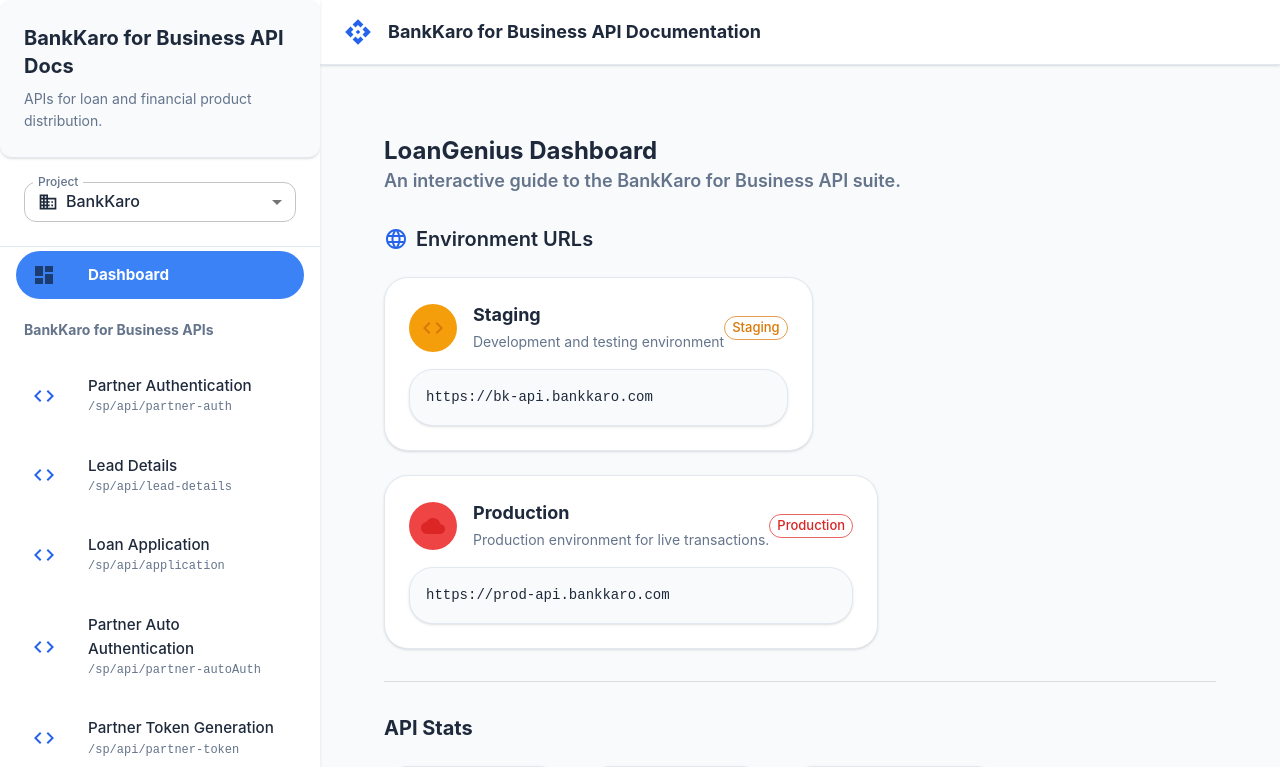
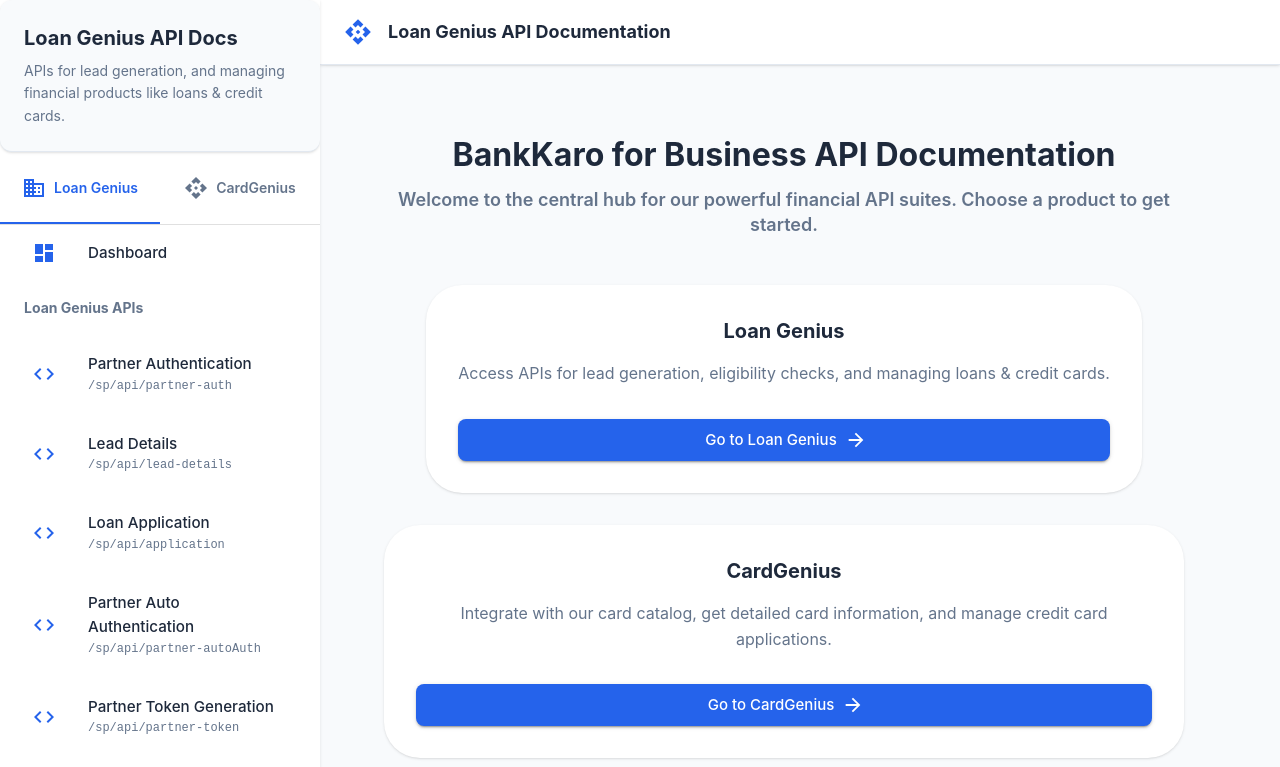
Before and after one commit to shruti698/BankKaro-API-documentation, a React (Vite) app: page / in a window 1280 px wide. Before the commit this address led to /loangenius-dashboard. Shown: the top 767 px of the page. Built offline with nearby package versions, Linux system fonts and the light colour scheme.

Commit message:
feat: Replace project dropdown with tabs and add landing page

```diff
--- a/src/App.jsx
+++ b/src/App.jsx
@@ -7,6 +7,7 @@
 import LoanGeniusDashboard from './components/LoanGeniusDashboard';
 import CardGeniusDashboard from './components/CardGeniusDashboard';
 import ComingSoon from './components/ComingSoon';
+import Home from './components/Home';
 
 const theme = createTheme({
   palette: {
@@ -160,9 +161,9 @@
         <Box sx={{ display: 'flex', height: '100vh' }}>
           <Layout>
             <Routes>
-              <Route path="/" element={<Navigate to="/loangenius-dashboard" replace />} />
-              <Route path="/loangenius-dashboard" element={<LoanGeniusDashboard />} />
-              <Route path="/cardgenius-dashboard" element={<CardGeniusDashboard />} />
+              <Route path="/" element={<Home />} />
+              <Route path="/loangenius" element={<LoanGeniusDashboard />} />
+              <Route path="/cardgenius" element={<CardGeniusDashboard />} />
               <Route path="/docs/:endpoint" element={<ApiDocumentation />} />
               <Route path="/coming-soon" element={<ComingSoon />} />
             </Routes>
--- /dev/null
+++ b/src/components/Home.jsx
@@ -0,0 +1,78 @@
+import React from 'react';
+import { Box, Typography, Button, Paper, Grid } from '@mui/material';
+import { useNavigate } from 'react-router-dom';
+import { ArrowForward } from '@mui/icons-material';
+
+const Home = () => {
+  const navigate = useNavigate();
+
+  return (
+    <Box
+      sx={{
+        flexGrow: 1,
+        p: 4,
+        display: 'flex',
+        alignItems: 'center',
+        justifyContent: 'center',
+        backgroundColor: 'background.default'
+      }}
+    >
+      <Box sx={{ maxWidth: 800, textAlign: 'center' }}>
+        <Typography variant="h2" component="h1" gutterBottom sx={{ fontWeight: 'bold' }}>
+          BankKaro for Business API Documentation
+        </Typography>
+        <Typography variant="h6" color="text.secondary" sx={{ mb: 6 }}>
+          Welcome to the central hub for our powerful financial API suites. Choose a product to get started.
+        </Typography>
+
+        <Grid container spacing={4} justifyContent="center">
+          <Grid item xs={12} md={6}>
+            <Paper
+              elevation={2}
+              sx={{ p: 4, display: 'flex', flexDirection: 'column', height: '100%', borderRadius: 3 }}
+            >
+              <Typography variant="h5" component="h2" sx={{ fontWeight: 'bold', mb: 2 }}>
+                Loan Genius
+              </Typography>
+              <Typography variant="body1" color="text.secondary" sx={{ mb: 4, flexGrow: 1 }}>
+                Access APIs for lead generation, eligibility checks, and managing loans & credit cards.
+              </Typography>
+              <Button
+                variant="contained"
+                size="large"
+                endIcon={<ArrowForward />}
+                onClick={() => navigate('/loangenius')}
+                sx={{ mt: 'auto' }}
+              >
+                Go to Loan Genius
+              </Button>
+            </Paper>
+          </Grid>
+          <Grid item xs={12} md={6}>
+            <Paper
+              elevation={2}
+              sx={{ p: 4, display: 'flex', flexDirection: 'column', height: '100%', borderRadius: 3 }}
+            >
+              <Typography variant="h5" component="h2" sx={{ fontWeight: 'bold', mb: 2 }}>
+                CardGenius
+              </Typography>
+              <Typography variant="body1" color="text.secondary" sx={{ mb: 4, flexGrow: 1 }}>
+                Integrate with our card catalog, get detailed card information, and manage credit card applications.
+              </Typography>
+              <Button
+                variant="contained"
+                size="large"
+                endIcon={<ArrowForward />}
+                onClick={() => navigate('/cardgenius')}
+              >
+                Go to CardGenius
+              </Button>
+            </Paper>
+          </Grid>
+        </Grid>
+      </Box>
+    </Box>
+  );
+};
+
+export default Home;
--- a/src/components/Layout.jsx
+++ b/src/components/Layout.jsx
@@ -1,4 +1,4 @@
-import { useState } from 'react';
+import { useState, useEffect } from 'react';
 import {
   Box,
   Drawer,
@@ -13,10 +13,8 @@
   Divider,
   useTheme,
   useMediaQuery,
-  Select,
-  MenuItem,
-  FormControl,
-  InputLabel,
+  Tabs,
+  Tab,
   Paper
 } from '@mui/material';
 import {
@@ -27,9 +25,24 @@
   Business as BusinessIcon
 } from '@mui/icons-material';
 import { useNavigate, useLocation } from 'react-router-dom';
-import { apiData, projects } from '../data/apiData';
+import { apiData, cardGeniusApiData } from '../data/apiData';
 
 const drawerWidth = 320;
+
+const projects = {
+  bankkaro: {
+    name: 'Loan Genius',
+    description: 'APIs for lead generation, and managing financial products like loans & credit cards.',
+    apis: apiData,
+    dashboard: true,
+  },
+  cardGenius: {
+    name: 'CardGenius',
+    description: 'APIs for credit card sourcing and processing.',
+    apis: cardGeniusApiData,
+    dashboard: true,
+  },
+};
 
 const Layout = ({ children }) => {
   const [mobileOpen, setMobileOpen] = useState(false);
@@ -38,6 +51,25 @@
   const isMobile = useMediaQuery(theme.breakpoints.down('md'));
   const navigate = useNavigate();
   const location = useLocation();
+
+  useEffect(() => {
+    const path = location.pathname;
+
+    if (path.startsWith('/cardgenius')) {
+      setSelectedProject('cardGenius');
+    } else if (path.startsWith('/loangenius')) {
+      setSelectedProject('bankkaro');
+    } else if (path.startsWith('/docs/')) {
+      const endpointSlug = path.substring('/docs/'.length);
+      // Check if the endpoint belongs to CardGenius
+      if (projects.cardGenius.apis.hasOwnProperty(endpointSlug)) {
+        setSelectedProject('cardGenius');
+      } else {
+        // Assume it belongs to Loan Genius if not found in CardGenius
+        setSelectedProject('bankkaro');
+      }
+    }
+  }, [location.pathname]);
 
   const handleDrawerToggle = () => {
     setMobileOpen(!mobileOpen);
@@ -51,25 +83,19 @@
   };
 
   const handleDashboardSelect = () => {
-    const dashboardPath = selectedProject === 'cardGenius' ? '/cardgenius-dashboard' : '/loangenius-dashboard';
+    const dashboardPath = selectedProject === 'cardGenius' ? '/cardgenius' : '/loangenius';
     navigate(dashboardPath);
     if (isMobile) {
       setMobileOpen(false);
     }
   };
 
-  const handleProjectChange = (event) => {
-    const newProject = event.target.value;
+  const handleProjectChange = (event, newProject) => {
     setSelectedProject(newProject);
-
     if (newProject === 'cardGenius') {
-      navigate('/cardgenius-dashboard');
+      navigate('/cardgenius');
     } else {
-      navigate('/loangenius-dashboard');
-    }
-
-    if (isMobile) {
-      setMobileOpen(false);
+      navigate('/loangenius');
     }
   };
 
@@ -96,45 +122,37 @@
       </Paper>
 
       {/* Project Switcher */}
-      <Box sx={{ p: 3, borderBottom: '1px solid #e2e8f0' }}>
-        <FormControl fullWidth size="small">
-          <InputLabel sx={{ fontWeight: 500 }}>Project</InputLabel>
-          <Select
+      <Box sx={{ borderBottom: 1, borderColor: 'divider' }}>
+        <Tabs
           value={selectedProject}
-            label="Project"
           onChange={handleProjectChange}
-            sx={{
-              '& .MuiSelect-select': {
-                display: 'flex',
-                alignItems: 'center',
-                fontWeight: 500
-              }
-            }}
+          aria-label="project select tabs"
+          variant="fullWidth"
         >
-            <MenuItem value="bankkaro">
-              <Box sx={{ display: 'flex', alignItems: 'center', gap: 1 }}>
-                <BusinessIcon fontSize="small" />
-                BankKaro
-              </Box>
-            </MenuItem>
-            <MenuItem value="cardGenius">
-              <Box sx={{ display: 'flex', alignItems: 'center', gap: 1 }}>
-                <ApiIcon fontSize="small" />
-                CardGenius
-              </Box>
-            </MenuItem>
-          </Select>
-        </FormControl>
+          <Tab
+            value="bankkaro"
+            label="Loan Genius"
+            icon={<BusinessIcon />}
+            iconPosition="start"
+            sx={{ textTransform: 'none', fontWeight: 600 }}
+          />
+          <Tab
+            value="cardGenius"
+            label="CardGenius"
+            icon={<ApiIcon />}
+            iconPosition="start"
+            sx={{ textTransform: 'none', fontWeight: 600 }}
+          />
+        </Tabs>
       </Box>
 
       {/* Navigation Items */}
       <Box sx={{ flexGrow: 1, overflow: 'auto' }}>
-        <List sx={{ py: 0 }}>
         {/* Dashboard */}
         {currentProject.dashboard && (
           <ListItem disablePadding>
             <ListItemButton
-                selected={location.pathname.includes('dashboard')}
+              selected={location.pathname.startsWith('/loangenius') || location.pathname.startsWith('/cardgenius')}
               onClick={handleDashboardSelect}
               sx={{
                 mx: 2,
@@ -154,14 +172,14 @@
             >
               <ListItemIcon>
                 <DashboardIcon
-                    color={location.pathname.includes('dashboard') ? 'inherit' : 'primary'}
+                  color={location.pathname.startsWith('/loangenius') || location.pathname.startsWith('/cardgenius') ? 'inherit' : 'primary'}
                 />
               </ListItemIcon>
               <ListItemText
                 primary="Dashboard"
                 primaryTypographyProps={{
                   fontSize: '0.95rem',
-                    fontWeight: location.pathname.includes('dashboard') ? 'bold' : 500
+                  fontWeight: location.pathname.startsWith('/loangenius') || location.pathname.startsWith('/cardgenius') ? 'bold' : 500
                 }}
               />
             </ListItemButton>
@@ -229,7 +247,6 @@
             </Typography>
           </Box>
         )}
-        </List>
       </Box>
     </Box>
   );
@@ -260,24 +277,6 @@
           <Typography variant="h6" noWrap component="div" sx={{ flexGrow: 1, fontWeight: 'bold' }}>
             {currentProject.name} API Documentation
           </Typography>
-
-          {/* Project Switcher in AppBar for mobile */}
-          {isMobile && (
-            <FormControl size="small" sx={{ minWidth: 120 }}>
-              <Select
-                value={selectedProject}
-                onChange={handleProjectChange}
-                sx={{
-                  color: 'primary.main',
-                  fontWeight: 500,
-                  '& .MuiSelect-icon': { color: 'primary.main' }
-                }}
-              >
-                <MenuItem value="bankkaro">BankKaro</MenuItem>
-                <MenuItem value="cardGenius">CardGenius</MenuItem>
-              </Select>
-            </FormControl>
-          )}
         </Toolbar>
       </AppBar>
 
--- a/src/components/LoanGeniusDashboard.jsx
+++ b/src/components/LoanGeniusDashboard.jsx
@@ -320,9 +320,11 @@
     <Box sx={{ p: { xs: 2, md: 4 }, maxWidth: 1200, mx: 'auto' }}>
       {/* Header */}
       <Box sx={{ mb: 4 }}>
-        <Typography variant="h4" sx={{ fontWeight: 'bold' }}>LoanGenius Dashboard</Typography>
-        <Typography variant="h6" color="text.secondary">
-          An interactive guide to the BankKaro for Business API suite.
+        <Typography variant="h4" component="h1" gutterBottom sx={{ fontWeight: 'bold' }}>
+          LoanGenius Dashboard
+        </Typography>
+        <Typography variant="subtitle1" color="text.secondary" sx={{ mb: 4 }}>
+          An interactive guide to the BankKaro Loans API suite.
         </Typography>
       </Box>
 
```
Lines whose indentation alone changed are shown as unchanged.
